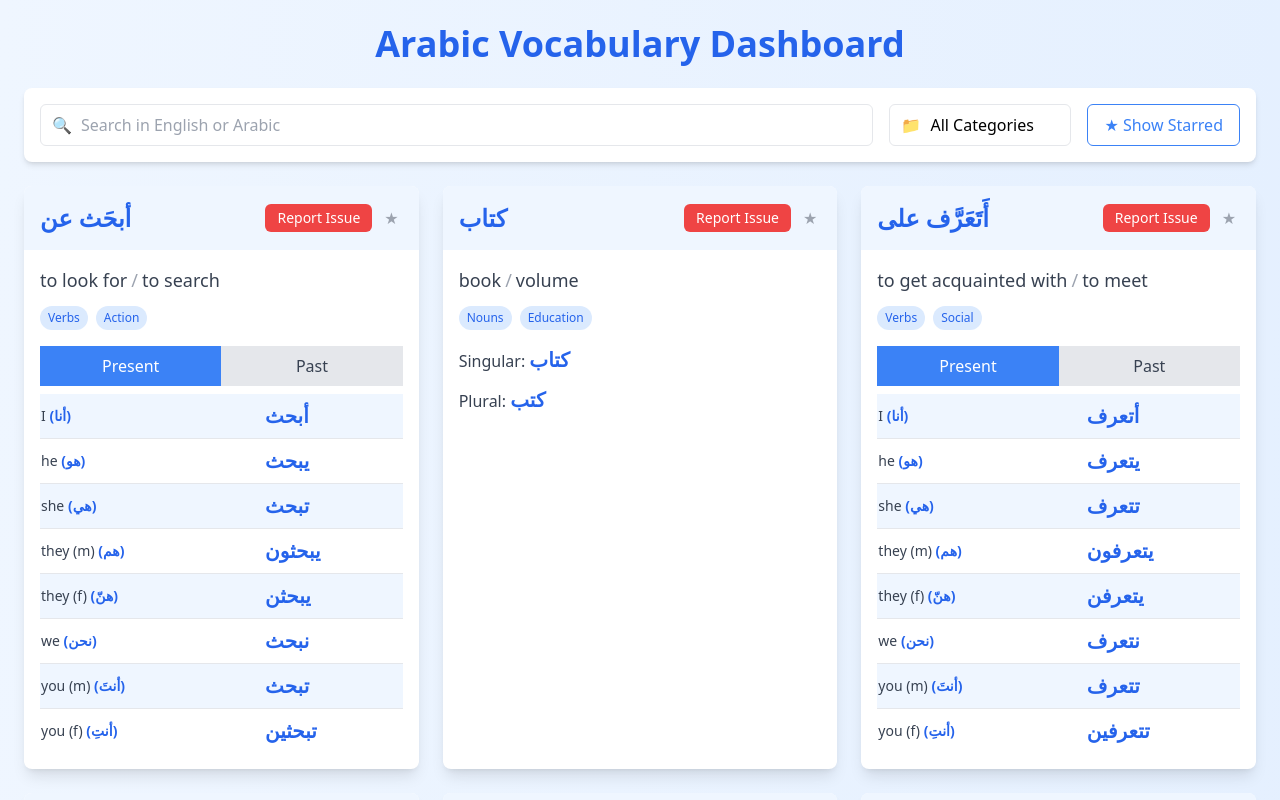
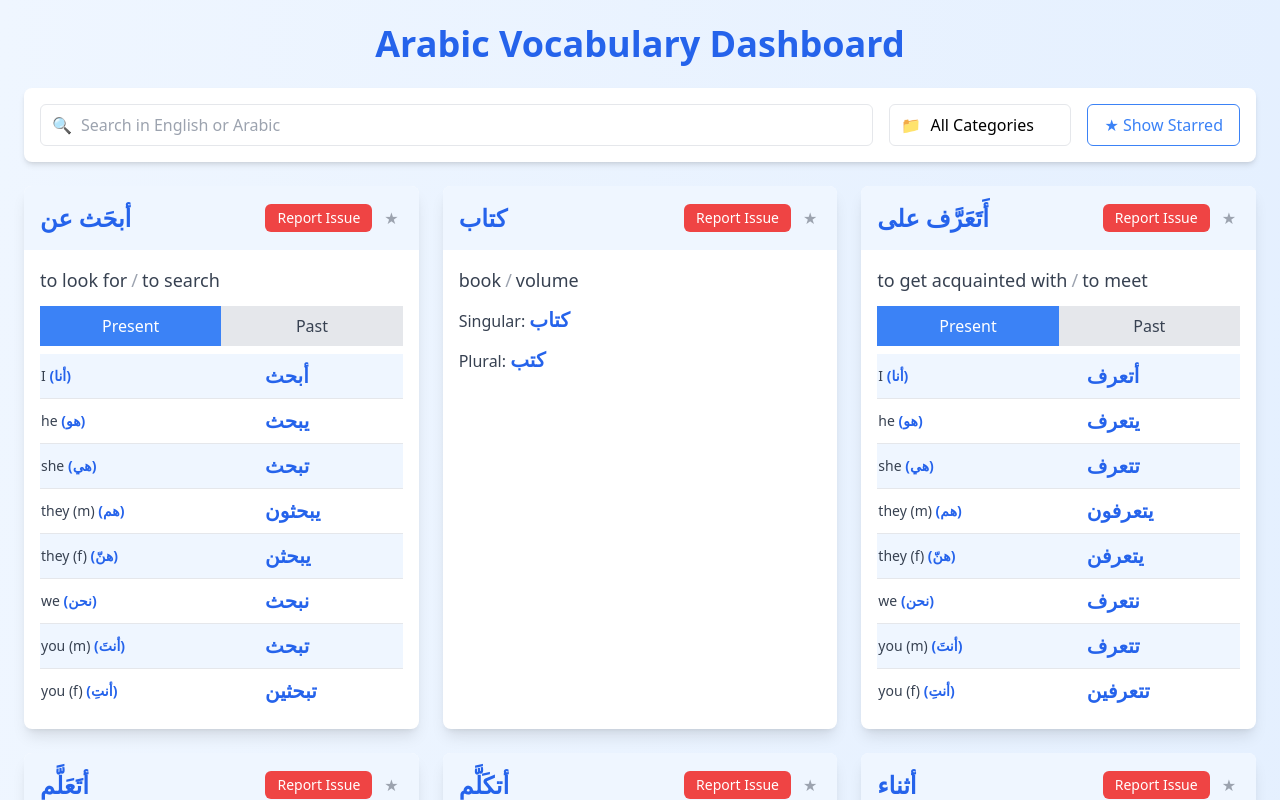
Before and after one commit to Fahmed225/ar-lang-dashboard, a React (Vite) app: page / in a window 1280 px wide. Shown: the top 800 px of the page. Built offline with nearby package versions, Linux system fonts and the light colour scheme.

Commit message:
Temporarily remove categories for now

```diff
--- a/src/App.tsx
+++ b/src/App.tsx
@@ -116,7 +116,7 @@
             </span>
           ))}
         </div>
-        <div className="flex flex-wrap gap-2 mb-4">
+        {/* <div className="flex flex-wrap gap-2 mb-4">
           {item.categories.map((category, index) => (
             <span
               key={index}
@@ -125,7 +125,7 @@
               {category}
             </span>
           ))}
-        </div>
+        </div> */}
         {item.type === "verb" && item.conjugations && (
           <div>
             <div className="flex mb-2">
```
